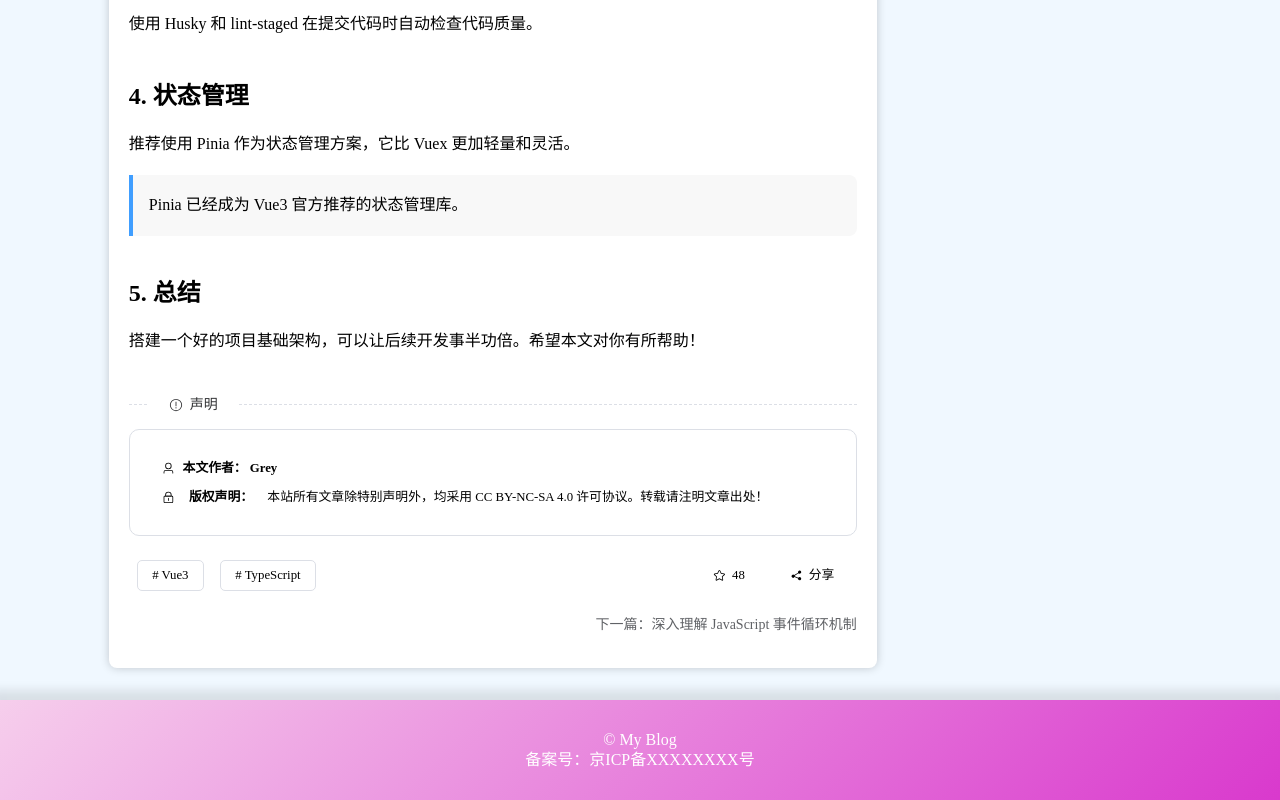
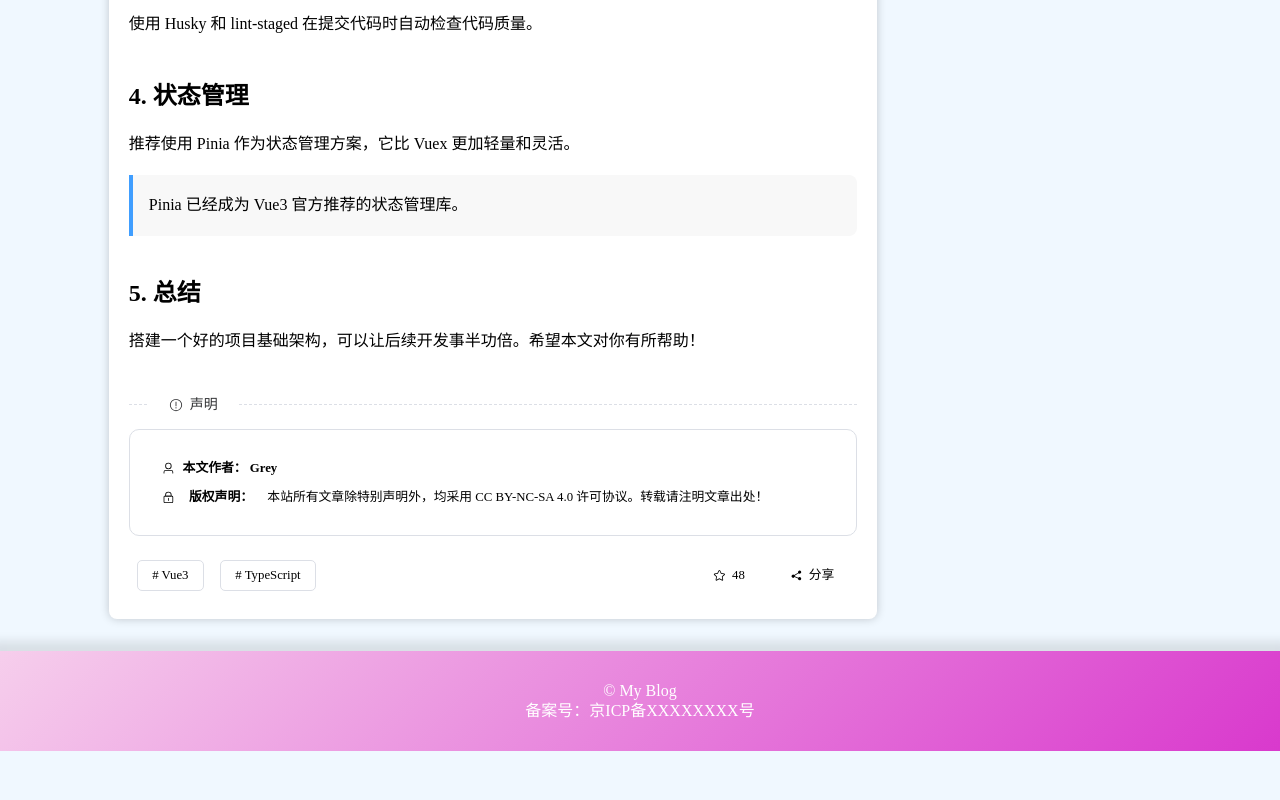
Before and after one commit to greymrc/my-blog-frontend, a Vue app in the folder blog-frontend/: page /article/1 in a window 1280 px wide. Shown: the part 1417-2217 px from the top of the page. After the commit the page ends 2168 px from the top, so only its background shows below. Built offline with nearby package versions, Linux system fonts and the light colour scheme.

Commit message:
feat：blog去除文章详情 上下篇

```diff
--- a/blog-frontend/src/mock/index.ts
+++ b/blog-frontend/src/mock/index.ts
@@ -182,10 +182,6 @@ src/
   createTime: '2024-06-15',
   updateTime: '2024-06-20',
   userId: 1,
-  preArticleId: 0,
-  preArticleTitle: '',
-  nextArticleId: 2,
-  nextArticleTitle: '深入理解 JavaScript 事件循环机制',
 }
 
 // 分类列表 Mock
--- a/blog-frontend/src/views/Article.vue
+++ b/blog-frontend/src/views/Article.vue
@@ -107,21 +107,6 @@ const handleLike = () => {
               <el-icon><Share /></el-icon>
               <span>分享</span>
             </div>
-          </div>
-        </div>
-        <!-- 上下篇 -->
-        <div class="goOn">
-          <div>
-            <el-link v-if="articleDetail.preArticleId > 0"
-                     @click="$router.push(`/article/${articleDetail.preArticleId}`)">
-              上一篇：{{ articleDetail.preArticleTitle }}
-            </el-link>
-          </div>
-          <div>
-            <el-link v-if="articleDetail.nextArticleId > 0"
-                     @click="$router.push(`/article/${articleDetail.nextArticleId}`)">
-              下一篇：{{ articleDetail.nextArticleTitle }}
-            </el-link>
           </div>
         </div>
       </div>
@@ -279,12 +264,6 @@ const handleLike = () => {
   }
 }
 
-.goOn {
-  @include flex;
-  justify-content: space-between;
-  margin: 1rem 0;
-}
-
 .progress {
   position: fixed;
   top: 0;
```
